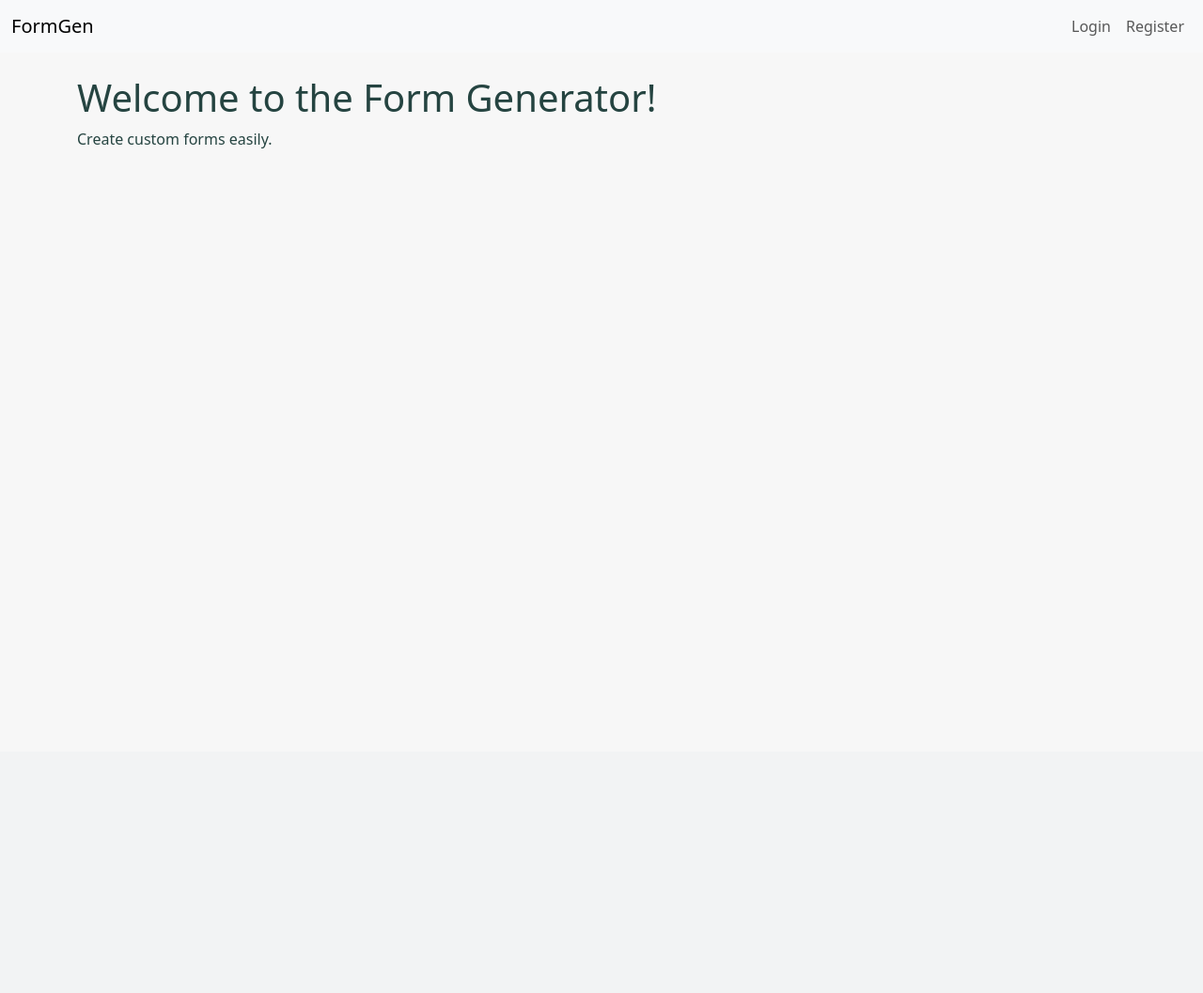
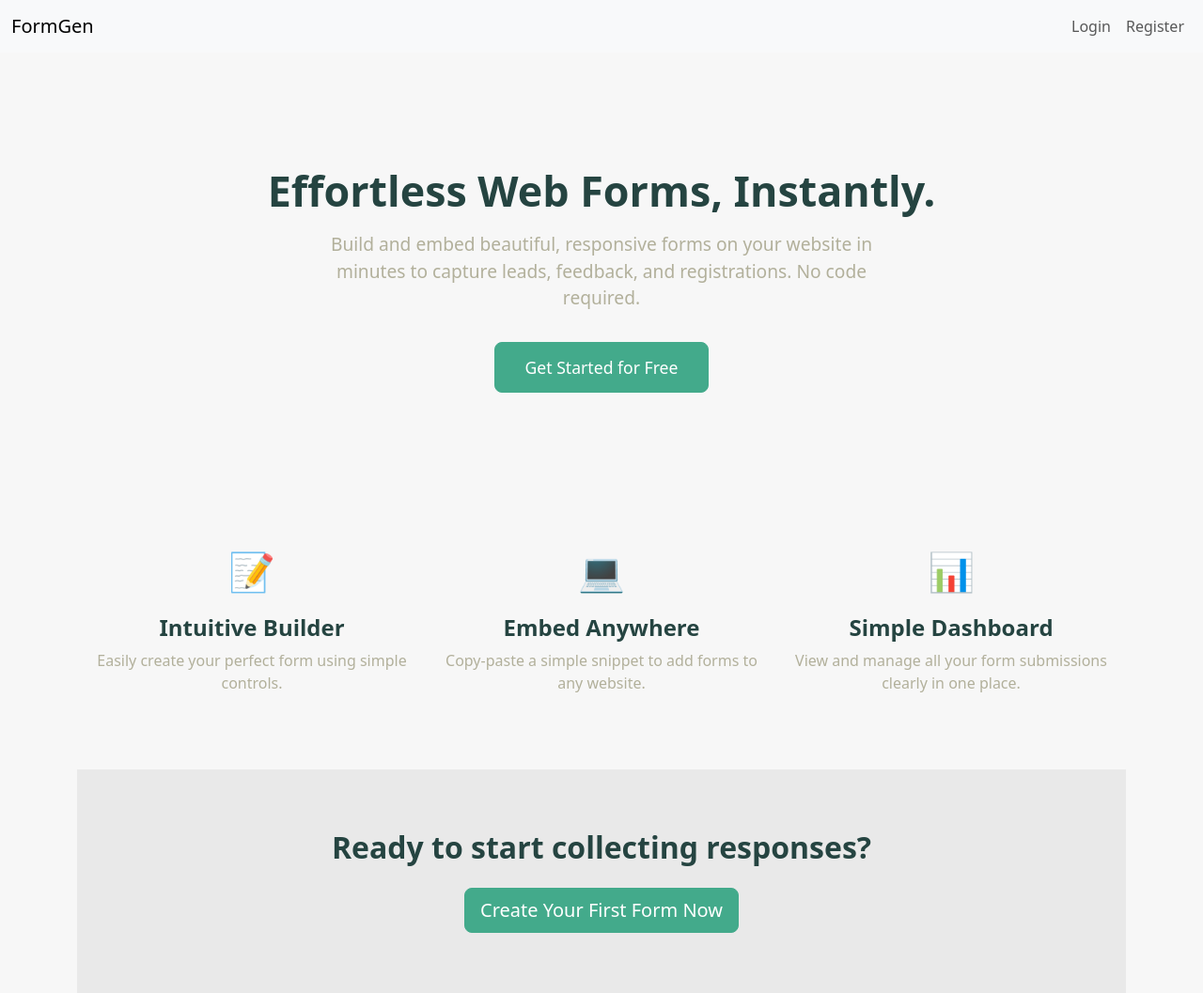
Before and after one commit to SirPelzy/form-generator, a Flask app: page / in a window 1280 px wide. Shown: the whole page at 94% size. Before the commit the page ends 158 px from the top, so only its background shows below. Run offline with Flask 3, Linux system fonts and the light colour scheme; some libraries are stand-ins or nearby versions.

Commit message:
Update home.html

```diff
--- a/templates/home.html
+++ b/templates/home.html
@@ -1,5 +1,59 @@
 {% extends "layout.html" %}
+
 {% block content %}
-    <h1>Welcome to the Form Generator!</h1>
-    <p>Create custom forms easily.</p>
+
+{# --- Hero Section --- #}
+<section class="hero-section">
+  <div class="container">
+    <div class="row justify-content-center">
+      <div class="col-lg-8">
+        <h1>Effortless Web Forms, Instantly.</h1>
+        <p class="lead">
+          Build and embed beautiful, responsive forms on your website in minutes
+          to capture leads, feedback, and registrations. No code required.
+        </p>
+        {# Link to registration page #}
+        <a href="{{ url_for('register') }}" class="btn btn-primary btn-lg">Get Started for Free</a>
+        {# Optional: Add a secondary button later #}
+        {# <a href="#features" class="btn btn-outline-secondary btn-lg ms-2">Learn More</a> #}
+      </div>
+    </div>
+    {# Optional: Add a clean visual/screenshot here later #}
+    </div>
+</section>
+
+{# --- Features Section --- #}
+<section id="features" class="features-section">
+  <div class="container">
+    <div class="row text-center g-4">
+      {# Feature 1 #}
+      <div class="col-md-4">
+        <div class="feature-icon">📝</div> {# Placeholder Icon #}
+        <h4>Intuitive Builder</h4>
+        <p>Easily create your perfect form using simple controls.</p>
+      </div>
+      {# Feature 2 #}
+      <div class="col-md-4">
+        <div class="feature-icon">💻</div> {# Placeholder Icon #}
+        <h4>Embed Anywhere</h4>
+        <p>Copy-paste a simple snippet to add forms to any website.</p>
+      </div>
+      {# Feature 3 #}
+      <div class="col-md-4">
+        <div class="feature-icon">📊</div> {# Placeholder Icon #}
+        <h4>Simple Dashboard</h4>
+        <p>View and manage all your form submissions clearly in one place.</p>
+      </div>
+    </div>
+  </div>
+</section>
+
+{# --- Final Call to Action (CTA) Section --- #}
+<section class="cta-section">
+    <div class="container">
+        <h2>Ready to start collecting responses?</h2>
+        <a href="{{ url_for('register') }}" class="btn btn-primary btn-lg">Create Your First Form Now</a>
+    </div>
+</section>
+
 {% endblock content %}
```
